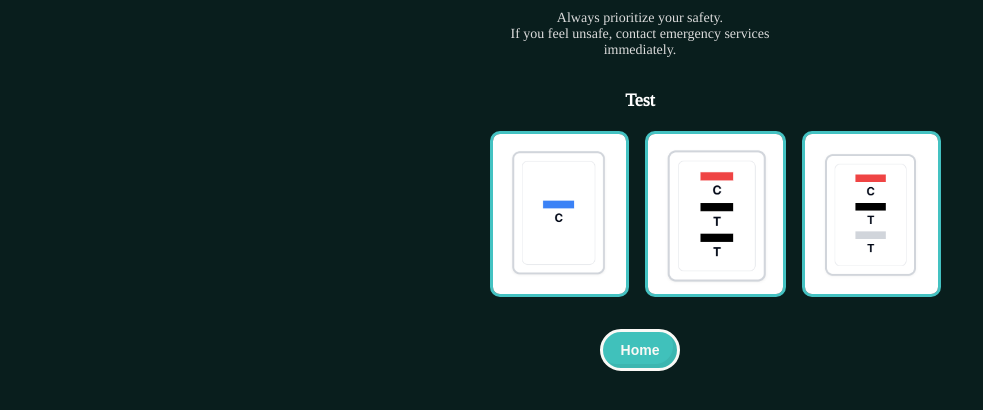
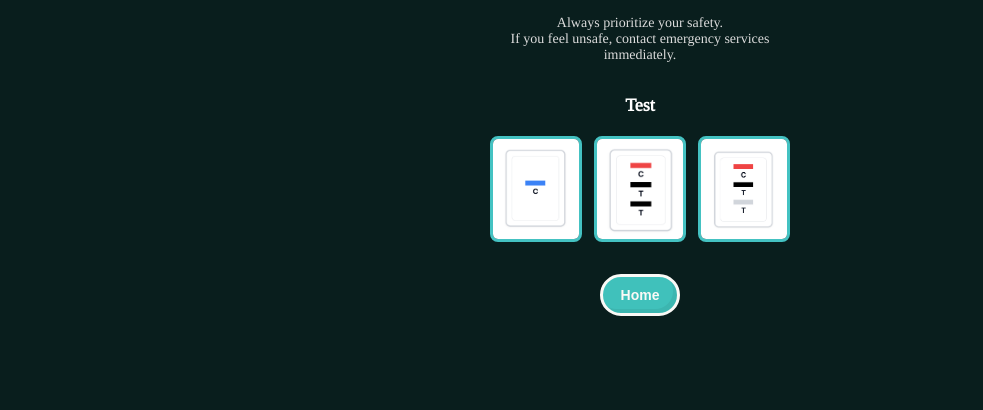
Before and after one commit to TheRayen1/knopeprojectfull, a plain HTML site: page knopetest.html in a window 1280 px wide. Shown: the part 226-636 px from the top of the page, without its empty margins (0-983 px from the left). Drawn offline with Linux system fonts and the light colour scheme.

Commit message:
Update knopetest.html

```diff
--- a/knopetest.html
+++ b/knopetest.html
@@ -4,7 +4,7 @@
   <meta charset="UTF-8" />
   <meta name="viewport" content="width=device-width, initial-scale=1.0">
   <title>Knope Test</title>
-  <link href="https://fonts.googleapis.com/css2?family=Tinos&display=swap" rel="stylesheet" />
+  <link href="https://fonts.googleapis.com/css2?family=Tinos&display=swap " rel="stylesheet" />
   <style>
     body {
       font-family: 'Tinos', serif;
@@ -35,7 +35,7 @@
     .container {
       max-width: 300px;
       width: 100%;
-      margin: 5px auto 0;
+      margin-top: 10px;
     }
 
     .logo {
@@ -66,18 +66,16 @@
 
     .image-row {
       display: flex;
-      gap: 16px;
+      gap: 12px;
       margin-bottom: 32px;
-      width: 100%;
     }
 
     .placeholder-img {
       flex: 1;
-      height: 160px;
-      object-fit: cover;
+      height: 100px;
       background-color: #112b2a;
       border: 3px solid #44c2c2;
-      border-radius: 10px;
+      border-radius: 8px;
       cursor: pointer;
       display: flex;
       align-items: center;
@@ -125,7 +123,6 @@
     }
 
     @media (max-width: 400px) {
-      .placeholder-img { height: 120px; }
       .btn {
         flex: 1 1 100%;
         justify-content: center;
```
